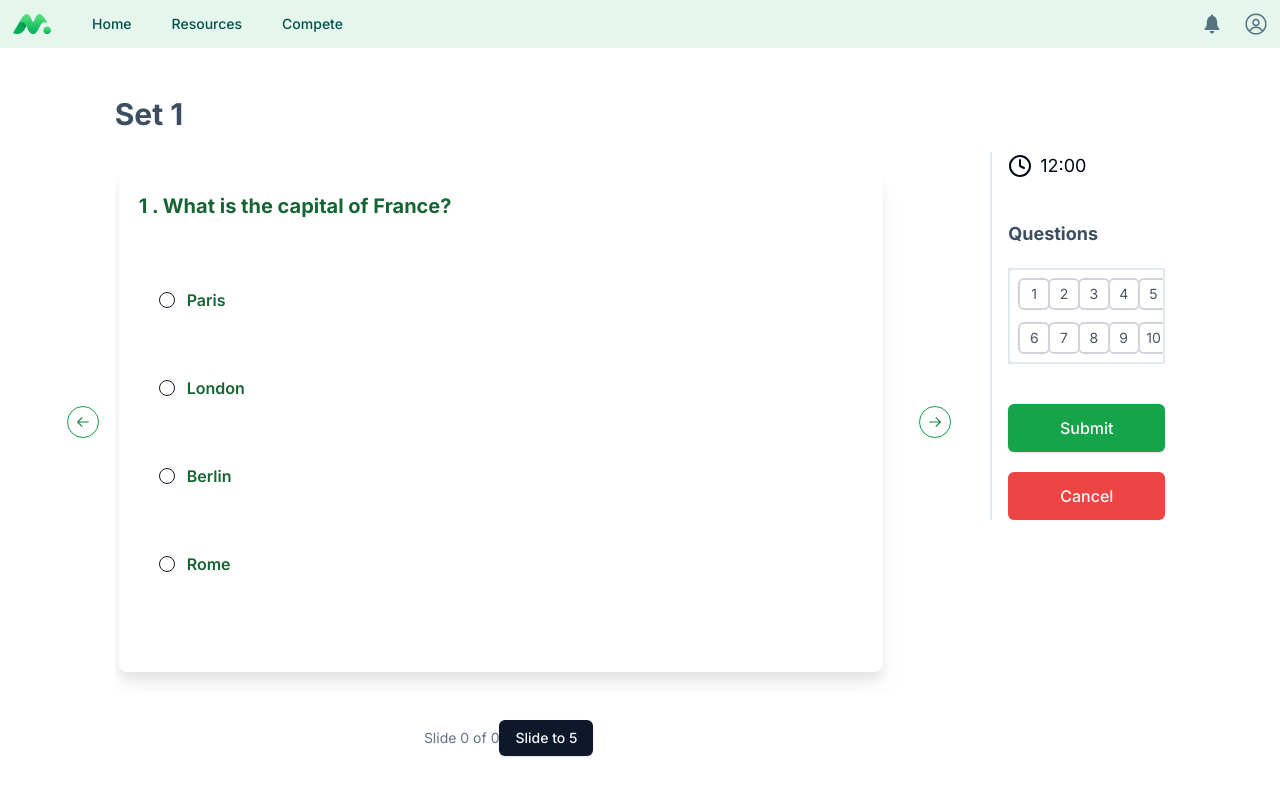
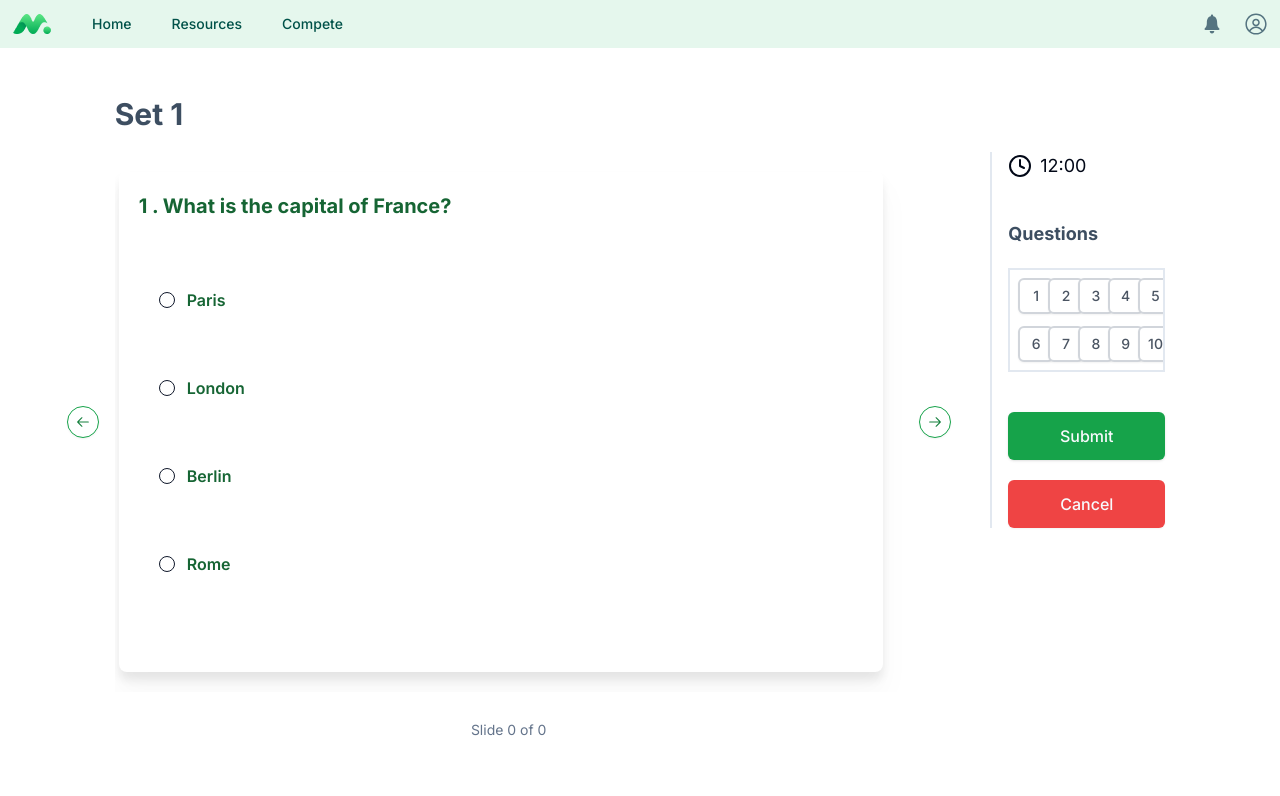
Before and after one commit to Suman196pokhrel/PyroPrep, a Next.js app: page /dashboard/1/1/1 in a window 1280 px wide. Shown: the top 796 px of the page. Built offline with nearby package versions, Linux system fonts and the light colour scheme.

Commit message:
added scrollTo feture on questionGridButtons

```diff
--- a/app/dashboard/[domainId]/[subDomainId]/[quizid]/page.tsx
+++ b/app/dashboard/[domainId]/[subDomainId]/[quizid]/page.tsx
@@ -42,7 +42,6 @@ const IndieQuiz = (
                     />
                 )}
 
-
             </div>
 
 
@@ -51,12 +50,11 @@ const IndieQuiz = (
             <div className='w-2/12 border-l-2 pl-4 flex flex-col gap-10'>
                 {/* TIMER  */}
                 <div className='flex items-center justify-start gap-2'>
-
                     <Clock />
                     <p className='text-lg'>12:00</p>
                 </div>
 
-                {questions && (<QuestionStatGrid data={questions} />)}
+                {questions && (<QuestionStatGrid data={questions} api={api} />)}
 
                 {/* CONTROL GROUP  */}
                 <div className='flex flex-col gap-5'>
--- a/components/quiz/QuestionStatGrid.tsx
+++ b/components/quiz/QuestionStatGrid.tsx
@@ -1,6 +1,9 @@
+"use client"
 import { Clock } from 'lucide-react'
 import React from 'react'
 import { Question } from './QuizCard'
+import { CarouselApi } from '../atoms/carousel'
+import { Button } from '../atoms/button'
 
 
 function generateDummyArray(n: number) {
@@ -13,11 +16,13 @@ function generateDummyArray(n: number) {
 
 interface QuestionStatGridProps {
     data: Question[]
+    api: CarouselApi
+
 }
 
 
 export const QuestionStatGrid = (
-    { data }: QuestionStatGridProps
+    { data, api }: QuestionStatGridProps
 ) => {
 
     const dummyArray = generateDummyArray(100)
@@ -31,12 +36,13 @@ export const QuestionStatGrid = (
             {/* GRID CONTAINER  */}
             <div className='grid grid-cols-5 w-full  gap-3 mt-5 max-h-[300px] overflow-x-hidden overflow-y-auto p-2 border-2'>
                 {data.map((question, index) => (
-                    <p key={index} className='border-2 border-gray-300 text-gray-600
+                    <Button variant={"outline"} key={index}
+                        onClick={() => api?.scrollTo(index)}
+                        className='border-2 border-gray-300 text-gray-600
                     cursor-pointer hover:bg-green-600 hover:border-none hover:text-white
-                    rounded-md w-8 h-8 flex items-center justify-center text-sm
-                    transition-all ease-linear'>
+                    rounded-md '>
                         {question.id}
-                    </p>
+                    </Button>
                 ))}
             </div>
         </div>
--- a/components/quiz/QuizCard.tsx
+++ b/components/quiz/QuizCard.tsx
@@ -40,6 +40,9 @@ export const QuizCards = ({
     const [current, setCurrent] = React.useState(0)
     const [count, setCount] = React.useState(0)
 
+
+
+    // TO UPDATE THE SLIDE COUNT
     React.useEffect(() => {
         if (!api) {
             return
@@ -94,7 +97,6 @@ export const QuizCards = ({
             </Carousel>
             <div className="py-2 text-center text-sm text-muted-foreground">
                 Slide {current} of {count}
-                <Button onClick={() => api?.scrollTo(5 - 1)}>Slide to 5</Button>
             </div>
         </>
     )
```
